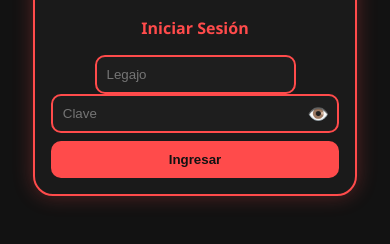
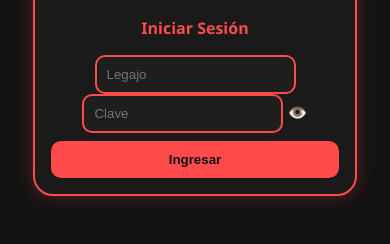
Before and after one commit to bomberosc80-app/calificaciones-app, a plain HTML site: page index.html in a window 390 px wide. Shown: the part 444-688 px from the top of the page. Drawn offline with Linux system fonts and the light colour scheme.

Commit message:
Update style.css

```diff
--- a/style.css
+++ b/style.css
@@ -341,23 +341,5 @@ button:hover {
     margin-top: 40px;
     opacity: 0.8;
   }
-  .password-container {
-  position: relative;
-}
-
-.password-container input {
-  width: 100%;
-  padding-right: 40px;
-}
-
-.toggle-password {
-  position: absolute;
-  right: 10px;
-  top: 50%;
-  transform: translateY(-50%);
-  cursor: pointer;
-  color: #f55;
-  font-size: 1.1rem;
-}
 
 }
```
